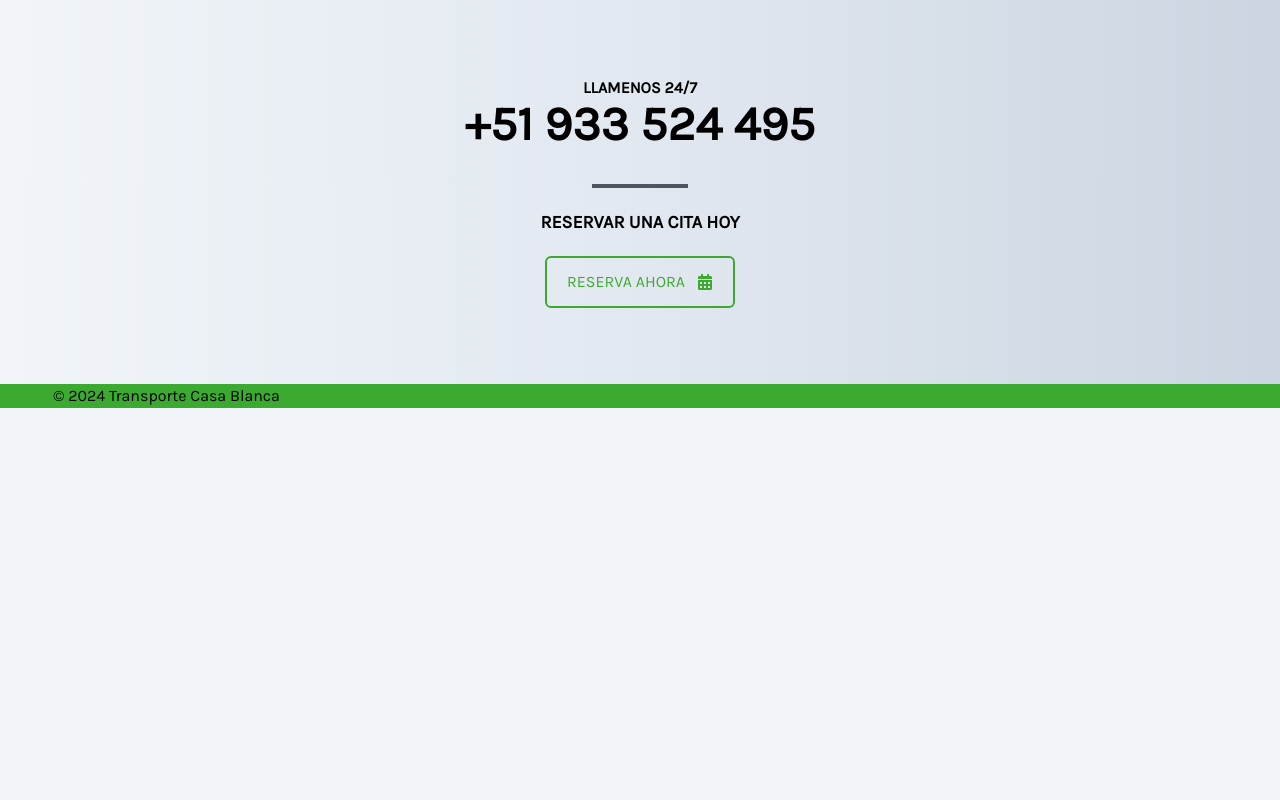
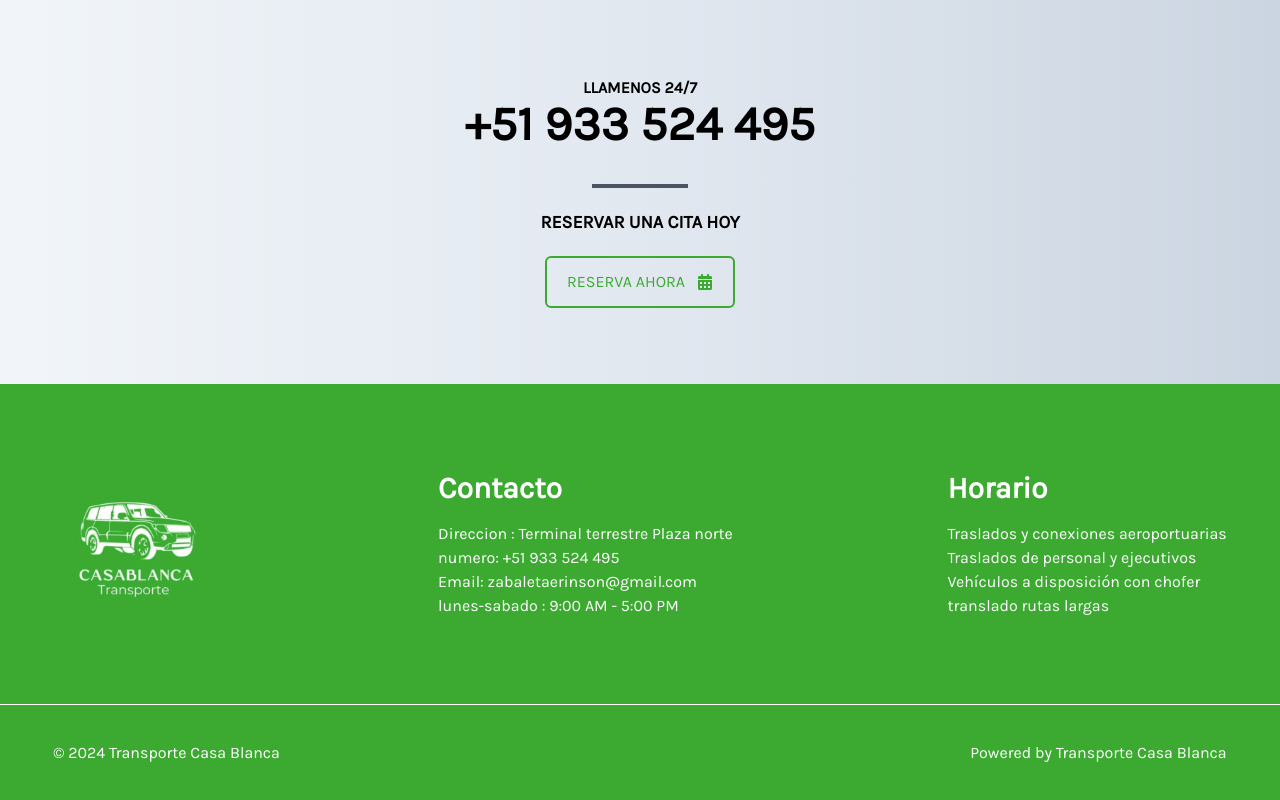
Before and after one commit to aaronJau21/transporte-casa-blanca, a Next.js app: page /home in a window 1280 px wide. Shown: the part 1855-2655 px from the top of the page. Before the commit the page ends 2263 px from the top, so only its background shows below. Built offline with nearby package versions, Linux system fonts and the light colour scheme.

Commit message:
finish footer

```diff
--- a/src/components/Footer.tsx
+++ b/src/components/Footer.tsx
@@ -1,8 +1,38 @@
+import Image from "next/image";
+
 export const Footer = () => {
   return (
     <footer className="bg-primary">
-      <div className="container mx-auto w-11/12">
-        <p>© 2024 Transporte Casa Blanca</p>
+      <div className="">
+        <div className="h-80 flex justify-between items-center container mx-auto w-11/12">
+          <Image
+            src="/logo.jpg"
+            alt="logo Casa Blanca Transporte"
+            width={170}
+            height={170}
+          />
+
+          <div className="text-white">
+            <h4 className="text-3xl font-bold mb-4">Contacto</h4>
+            <p>Direccion : Terminal terrestre Plaza norte</p>
+            <p>numero: +51 933 524 495</p>
+            <p>Email: zabaletaerinson@gmail.com</p>
+            <p>lunes-sabado : 9:00 AM - 5:00 PM</p>
+          </div>
+          <div className="text-white">
+            <h4 className="text-3xl font-bold mb-4">Horario</h4>
+            <p>Traslados y conexiones aeroportuarias</p>
+            <p>Traslados de personal y ejecutivos</p>
+            <p>Vehículos a disposición con chofer</p>
+            <p>translado rutas largas</p>
+          </div>
+        </div>
+        <div className="h-24 border-t border-white">
+          <div className="flex h-full justify-between items-center container mx-auto w-11/12 text-white">
+            <p>© 2024 Transporte Casa Blanca</p>
+            <p>Powered by Transporte Casa Blanca</p>
+          </div>
+        </div>
       </div>
     </footer>
   );
```
